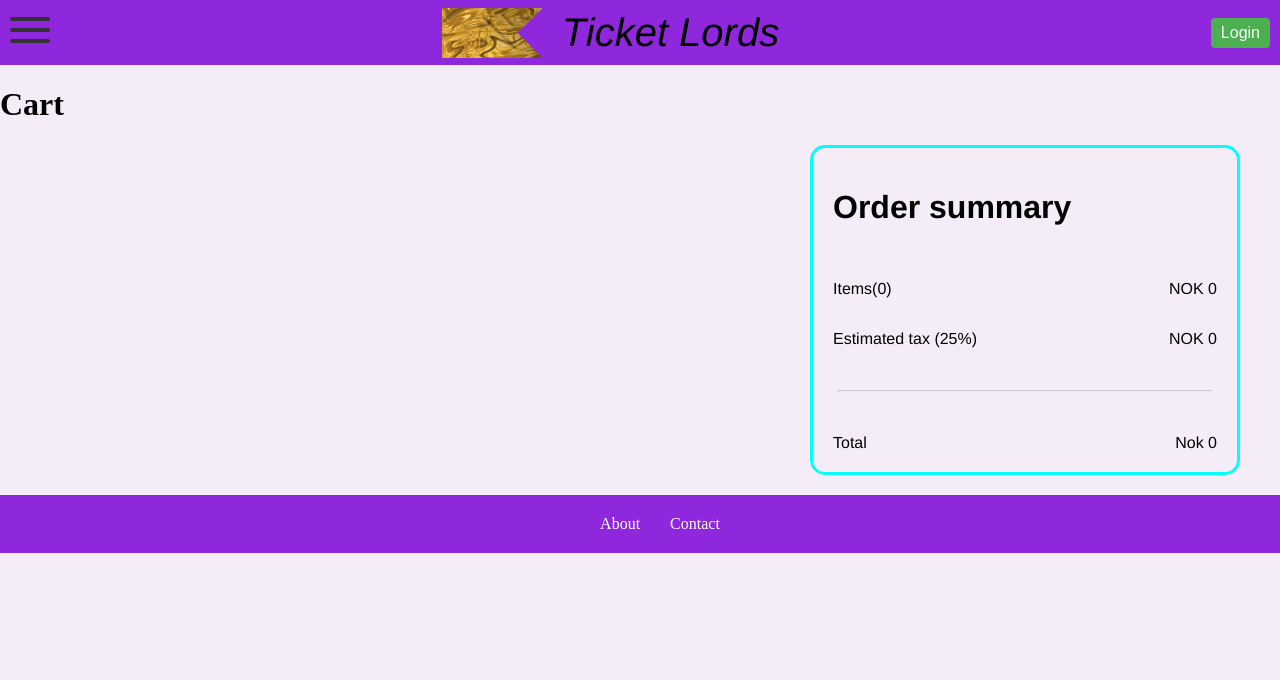
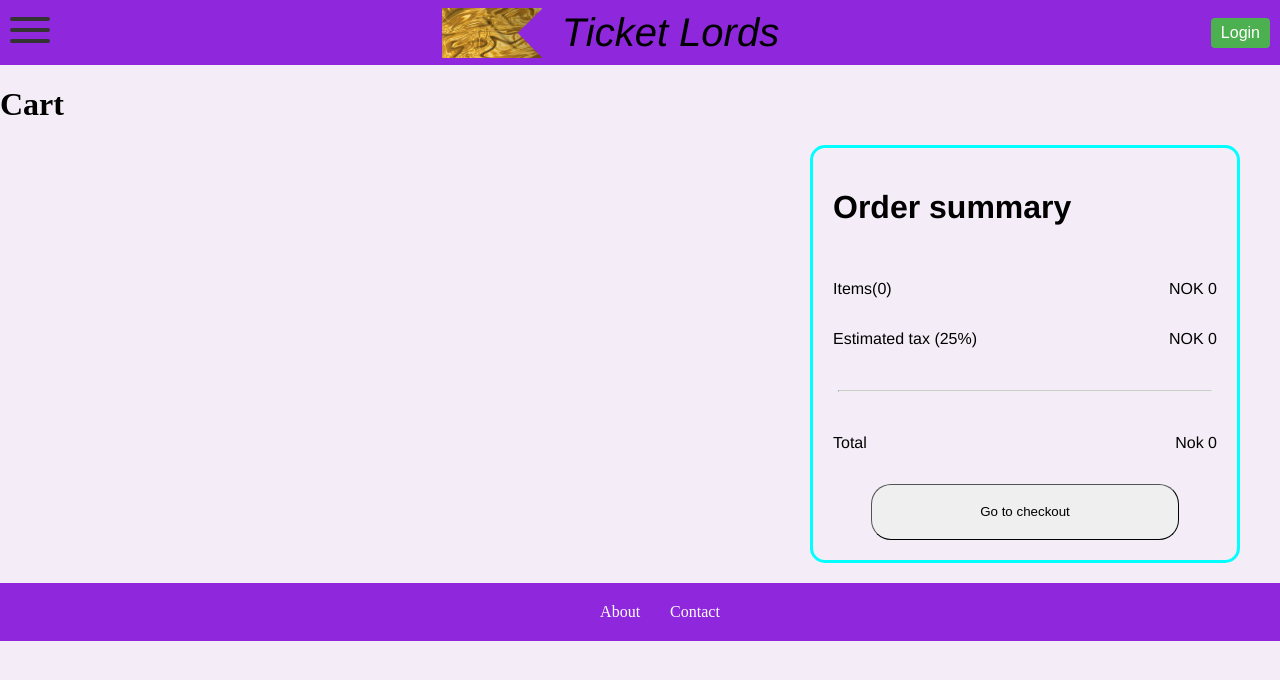
Before and after one commit to IDATA2301/idata2301-ticketlords-group4, a React (Vite) app: page /cart in a window 1280 px wide. Shown: the top 680 px of the page. Built offline with nearby package versions, Linux system fonts and the light colour scheme.

Commit message:
Added button to redirect to the checkout page, with styling.

```diff
--- a/src/css/CartPage.css
+++ b/src/css/CartPage.css
@@ -73,3 +73,23 @@
   justify-content: space-between;
   flex-direction: row;
 }
+
+.cart-summary button {
+  border-radius: 20px;
+  border-width: 1px;
+  height: 3.5rem;
+  width: 80%;
+}
+
+.cart-summary button:hover {
+  cursor: pointer;
+  background-color: rgba(69, 160, 73, 0.7);
+  color: white;
+}
+
+.go-to-checkout-button {
+  display: flex;
+  align-items: center;
+  justify-content: center;
+  opacity: 1;
+}
--- a/src/pages/CartPage.tsx
+++ b/src/pages/CartPage.tsx
@@ -4,6 +4,7 @@ import "../css/CartPage.css";
 import { useState, useEffect } from "react";
 import { getCart, removeFromCart, getCartCount, getCartTotalCost } from "../functions/CartHandler";
 import type CartItem from "../data/CartItem";
+import { Navigate, useNavigate } from "react-router-dom";
 
 export default function CartPage() {
 
@@ -35,6 +36,8 @@ export default function CartPage() {
   useEffect(() => {
     setTotalCost(getCartTotalCost());
   }, [cartItems])
+
+  const navigate = useNavigate();
 
   return (
     <>
@@ -86,6 +89,13 @@ export default function CartPage() {
             <div>{"Total"}</div>
             <div>{"Nok " + totalCost}</div>
           </div>
+          <div className="go-to-checkout-button">
+            <button onClick={() => navigate("/checkout")}>
+              Go to checkout
+            </button>
+
+
+          </div>
         </div>
       </div >
     </>
```
